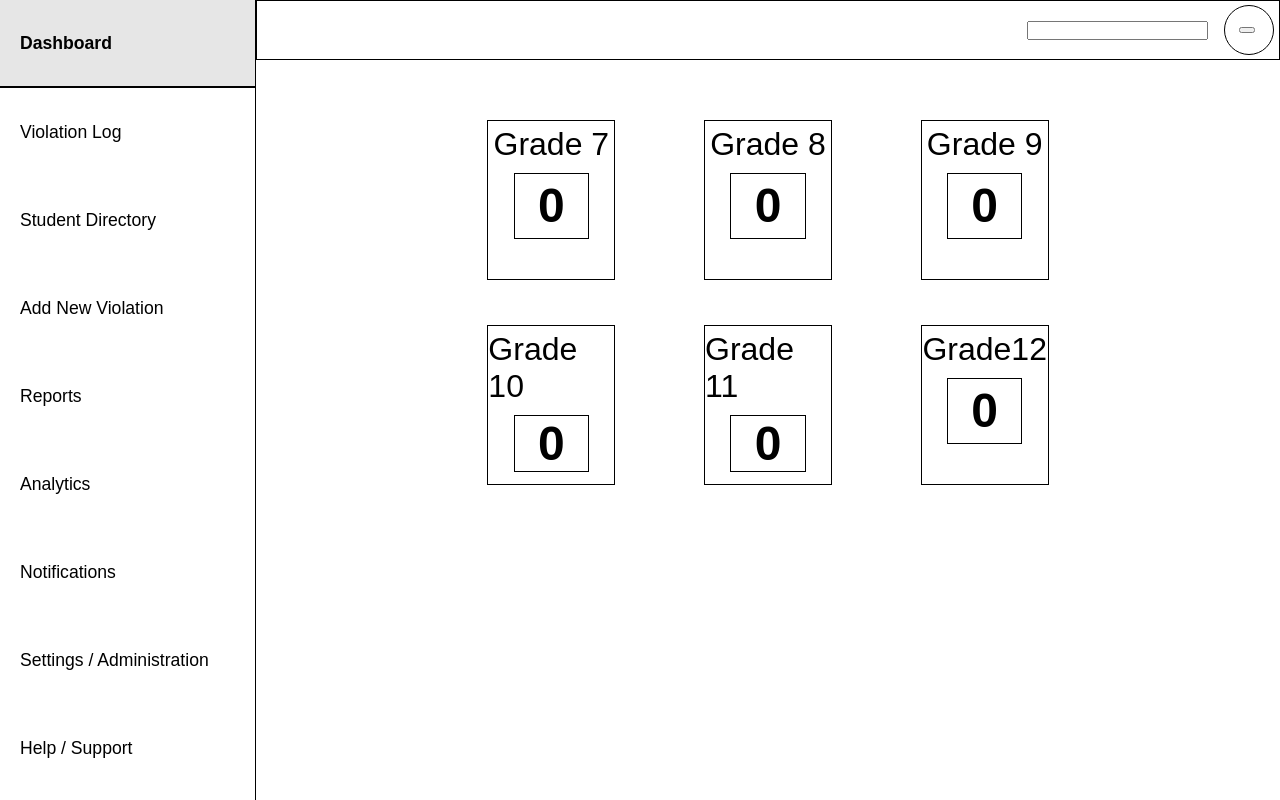
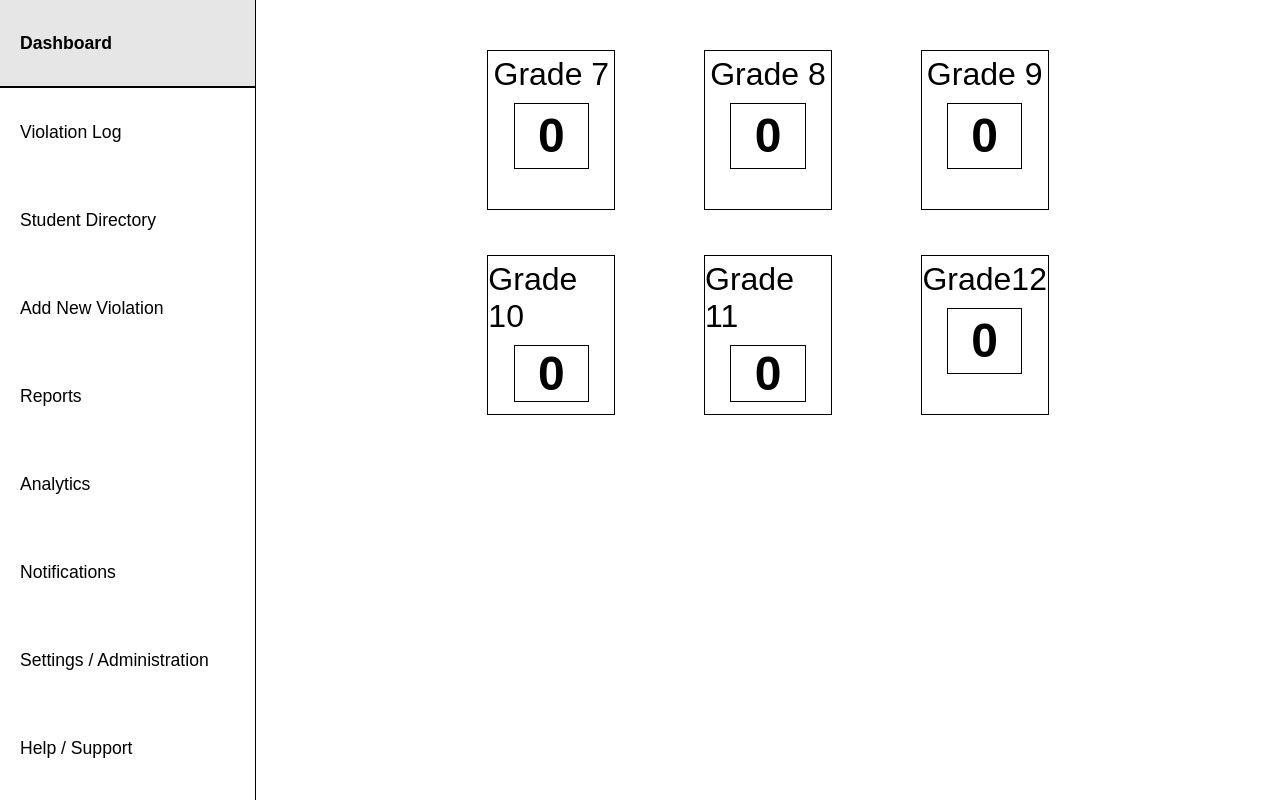
Before and after one commit to Ken-Sama-tech/research, a plain HTML site: page code/index.html in a window 1280 px wide. Drawn offline with Linux system fonts and the light colour scheme.

Commit message:
edited
edited

```diff
--- a/code/index.html
+++ b/code/index.html
@@ -46,12 +46,6 @@
     </nav>
     <!--Dashboard section-->
     <div class="dashboard">
-      <div class="secondary__navbar">
-        <div class="user--icon__container">
-          <input type="file" class="upload__profile" id="upload__profile" />
-        </div>
-        <input type="search" name="search" id="search-bar" />
-      </div>
       <div class="dashboard__content">
         <div class="overview__section">
           <div class="grade__level--box">
--- a/code/style.css
+++ b/code/style.css
@@ -69,36 +69,6 @@
     z-index: 100;
     justify-content: center;
     gap: 0;
-}
-
-.secondary__navbar{
-    width: 80vw;
-    height: 60px;
-    display: flex;
-    align-items: center;
-    justify-content: flex-end;
-    border: 1px solid black;
-    gap: 1rem;
-}
-
-.user--icon__container{
-    height: 50px;
-    width: 50px;
-    border: 1px solid black;
-    order: 1;
-    margin-right:5px ;
-    border: 1px solid black;
-    border-radius: 50%;
-    position: relative;
-}
-
-.upload__profile{
-    outline: none;
-    font-size: 0;
-    position: absolute;
-    left: 50%;
-    top: 50%;
-    transform: translate(-50%, -50%);
 }
 
 .dashboard__content{
```
